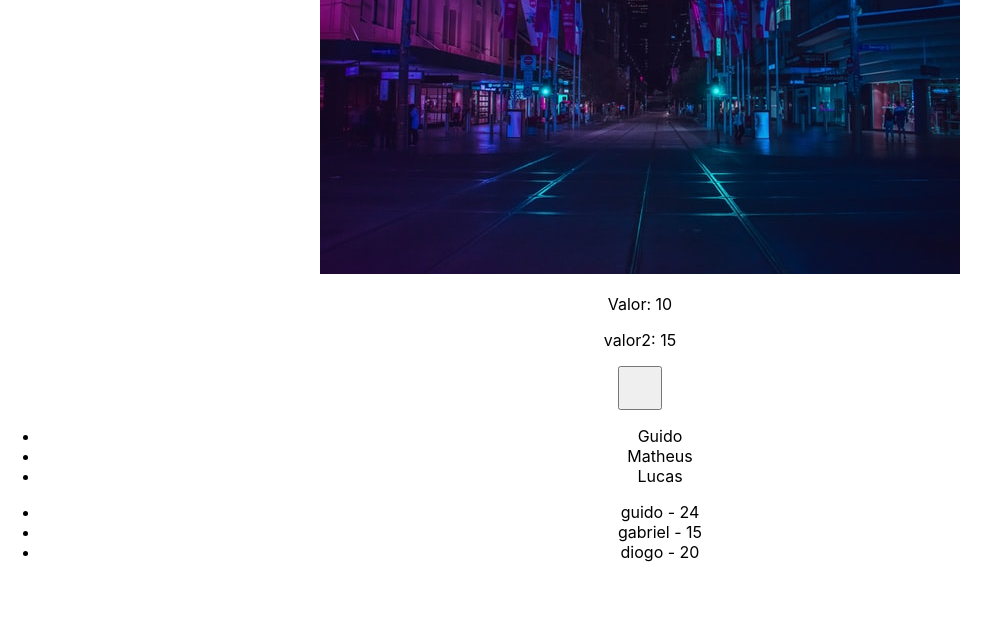
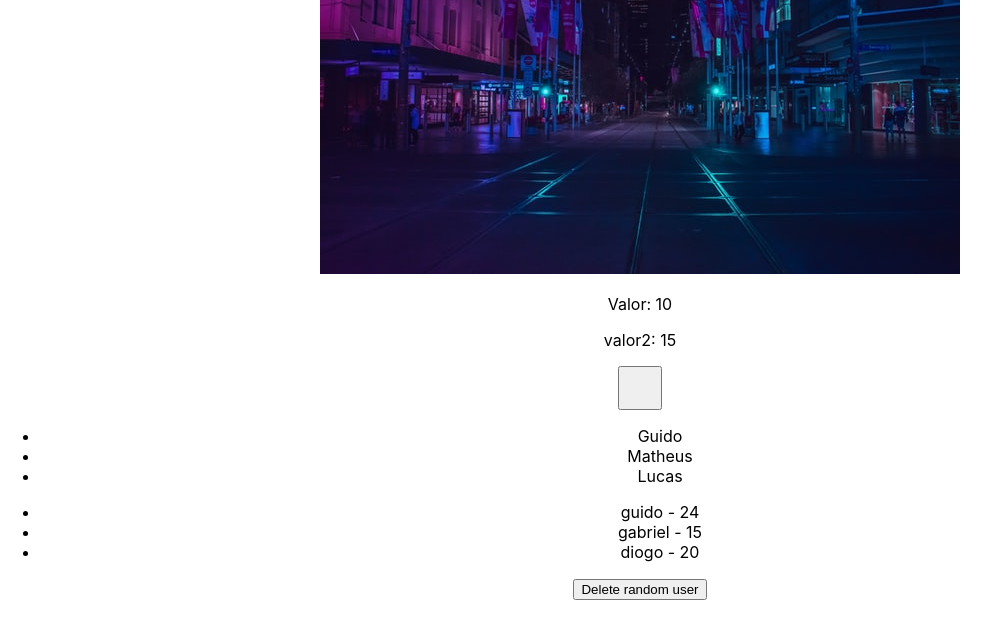
Before and after one commit to GuidoStocco/React.js, a React (Create React App) app in the folder 3_Avancando/avancado/: page / in a window 1280 px wide. Shown: the part 666-1304 px from the top of the page, without its empty margins (0-1000 px from the left). Built offline with nearby package versions, Linux system fonts and the light colour scheme.

Commit message:
previous state

```diff
--- a/3_Avancando/avancado/src/components/ListRender.jsx
+++ b/3_Avancando/avancado/src/components/ListRender.jsx
@@ -4,11 +4,19 @@
 
     const [list] = useState(["Guido", "Matheus", "Lucas"]);
 
-    const [users] = useState([
+    const [users, setUsers] = useState([
         {id:1, nome: 'guido', age: 24},
-        {id:13213, nome: 'gabriel', age: 15},
-        {id:13323, nome: 'diogo', age: 20},
+        {id:2, nome: 'gabriel', age: 15},
+        {id:3, nome: 'diogo', age: 20},
     ])
+
+    const deleteRandom = () => {
+        const randomNumber = Math.floor(Math.random() * 4);
+
+        setUsers((prevUsers) =>{
+            return prevUsers.filter((user) => randomNumber !== user.id)
+        })
+    }
 
   return (
     <div>
@@ -23,6 +31,7 @@
             <li key={user.id}>{user.nome} - {user.age}</li>
         ))}
     </ul>
+    <button onClick={deleteRandom}>Delete random user</button>
     </div>
   );
 }
```
